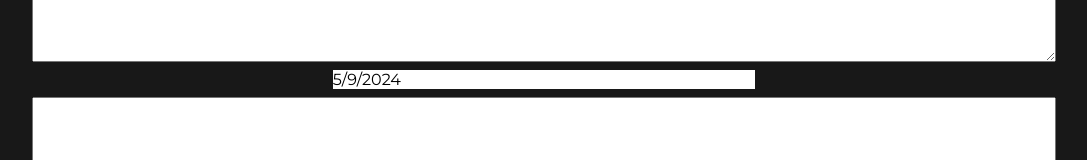
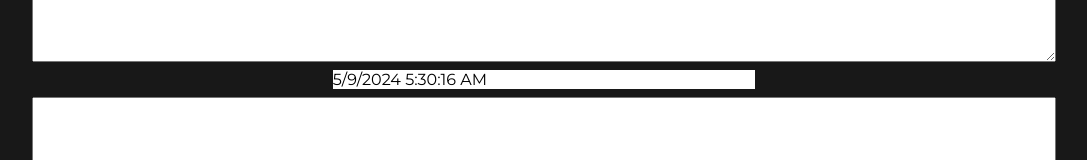
Before and after one commit to Azuriru/Zephy, a SvelteKit app: page /text in a window 1280 px wide. Shown: the part 307-467 px from the top of the page, without its empty margins (96-1183 px from the left). Built offline with nearby package versions, Linux system fonts and the light colour scheme.

Commit message:
feat: free timestamp

```diff
--- a/src/routes/text/+page.svelte
+++ b/src/routes/text/+page.svelte
@@ -1,7 +1,7 @@
 <script lang="ts">
     const copy = (str: string) => navigator.clipboard.writeText(str);
 
-    let filename = new Date().toLocaleDateString();
+    let filename = `${new Date().toLocaleDateString()} ${new Date().toLocaleTimeString()}`;
     let input = '';
 
     $: output = Array.from(new Set(
```
